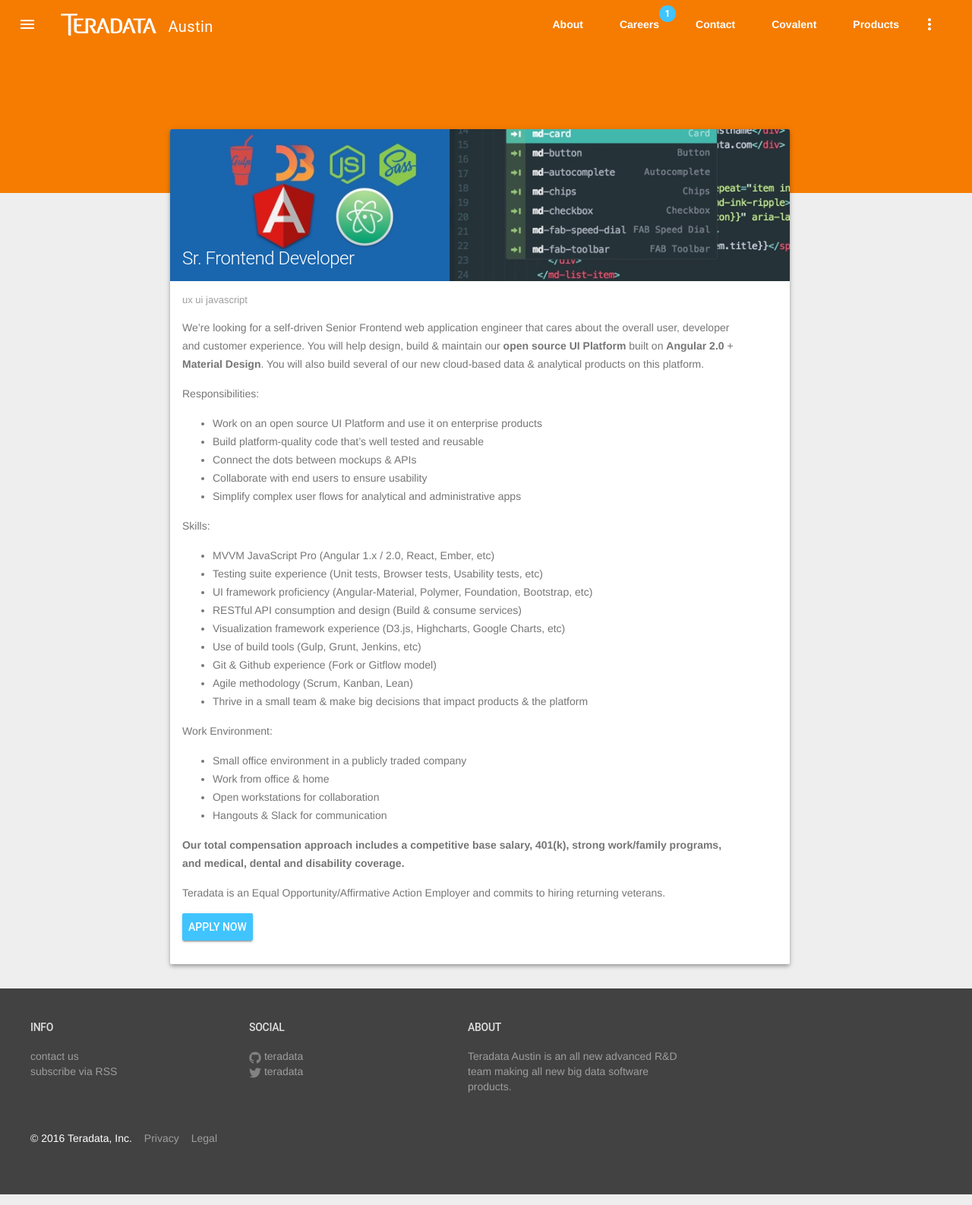
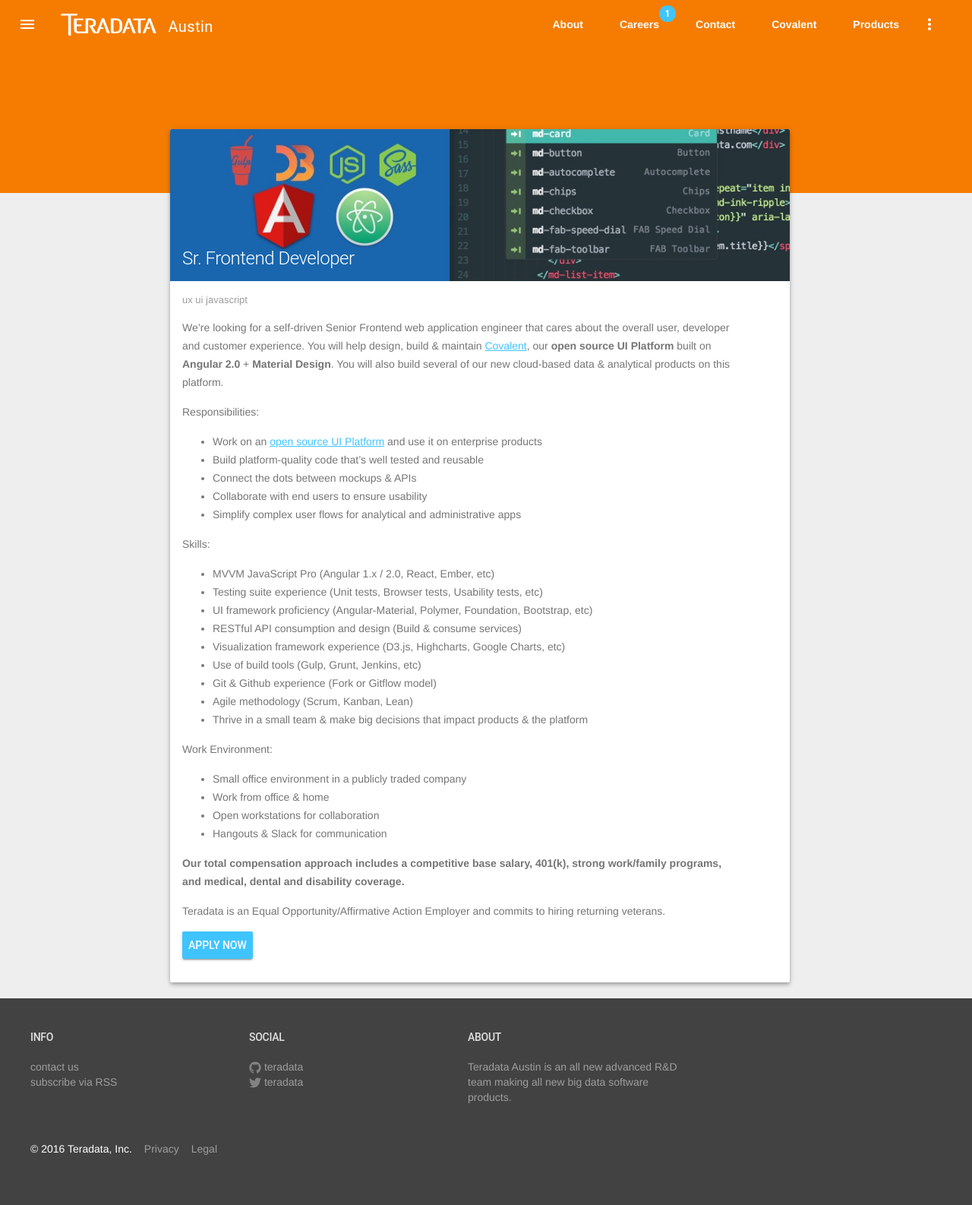
Before and after one commit to lovebdsobuj/TeradataAustin.github.io, a Jekyll site: the page built from _posts/2015-01-02-sr-frontend-developer.markdown, in a window 1280 px wide. Shown: the whole page at 76% size. Built offline with Jekyll 4.4.1, drawn with Linux system fonts in a browser that asks for light colours.

Commit message:
update(sr): link to Covalent

```diff
--- a/_posts/2015-01-02-sr-frontend-developer.markdown
+++ b/_posts/2015-01-02-sr-frontend-developer.markdown
@@ -7,11 +7,11 @@
 image: img/posts/frontend-dev.jpg
 thumb: img/posts/thumbs/frontend-dev.jpg
 ---
-We’re looking for a self-driven Senior Frontend web application engineer that cares about the overall user, developer and customer experience. You will help design, build & maintain our **open source UI Platform** built on **Angular 2.0** + **Material Design**. You will also build several of our new cloud-based data & analytical products on this platform.
+We’re looking for a self-driven Senior Frontend web application engineer that cares about the overall user, developer and customer experience. You will help design, build & maintain [Covalent]({{site.baseurl}}/covalent), our **open source UI Platform** built on **Angular 2.0** + **Material Design**. You will also build several of our new cloud-based data & analytical products on this platform.
 
 Responsibilities:
 
-- Work on an open source UI Platform and use it on enterprise products
+- Work on an [open source UI Platform]({{site.baseurl}}/covalent) and use it on enterprise products
 - Build platform-quality code that’s well tested and reusable
 - Connect the dots between mockups & APIs
 - Collaborate with end users to ensure usability
```
